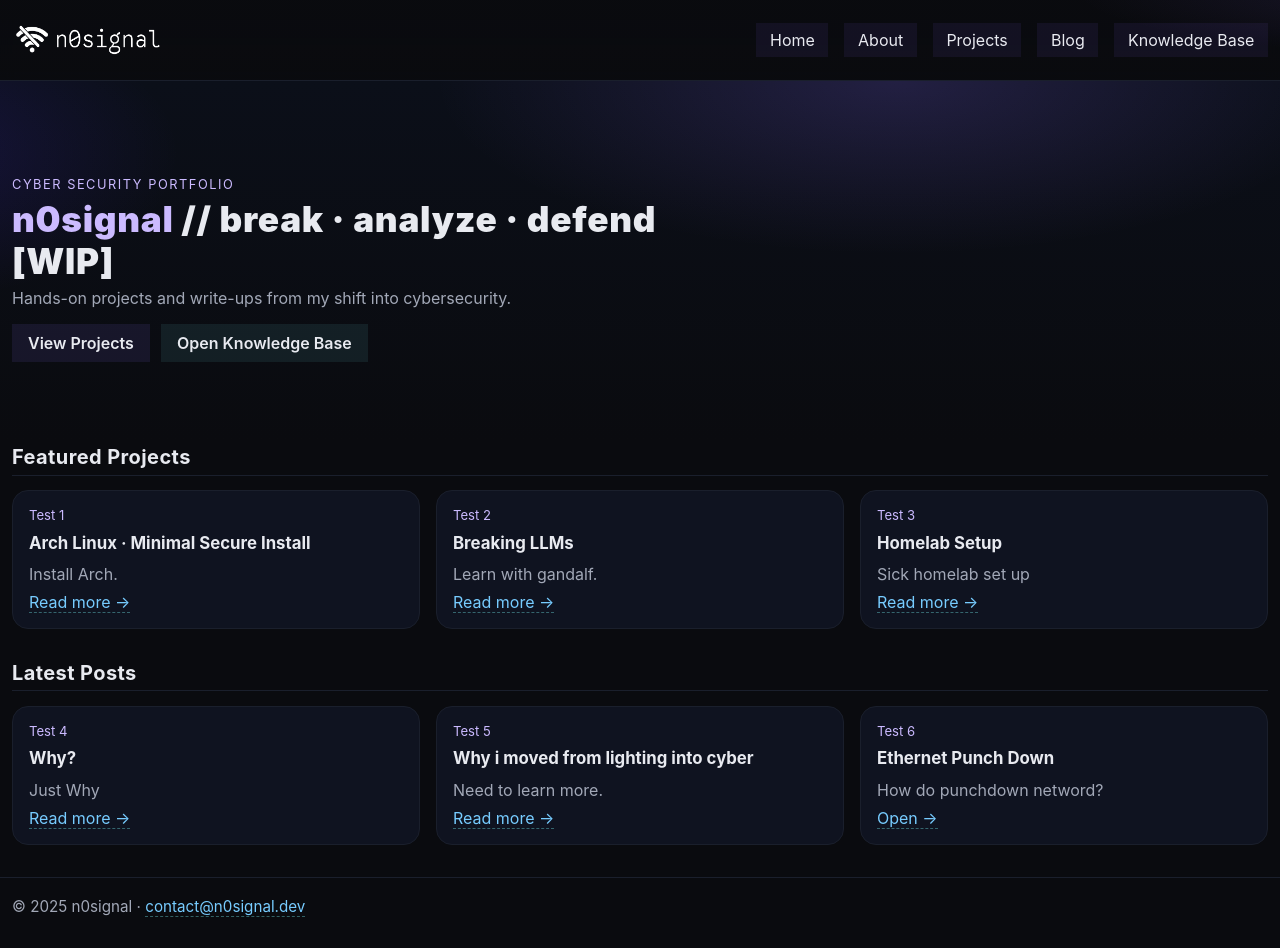
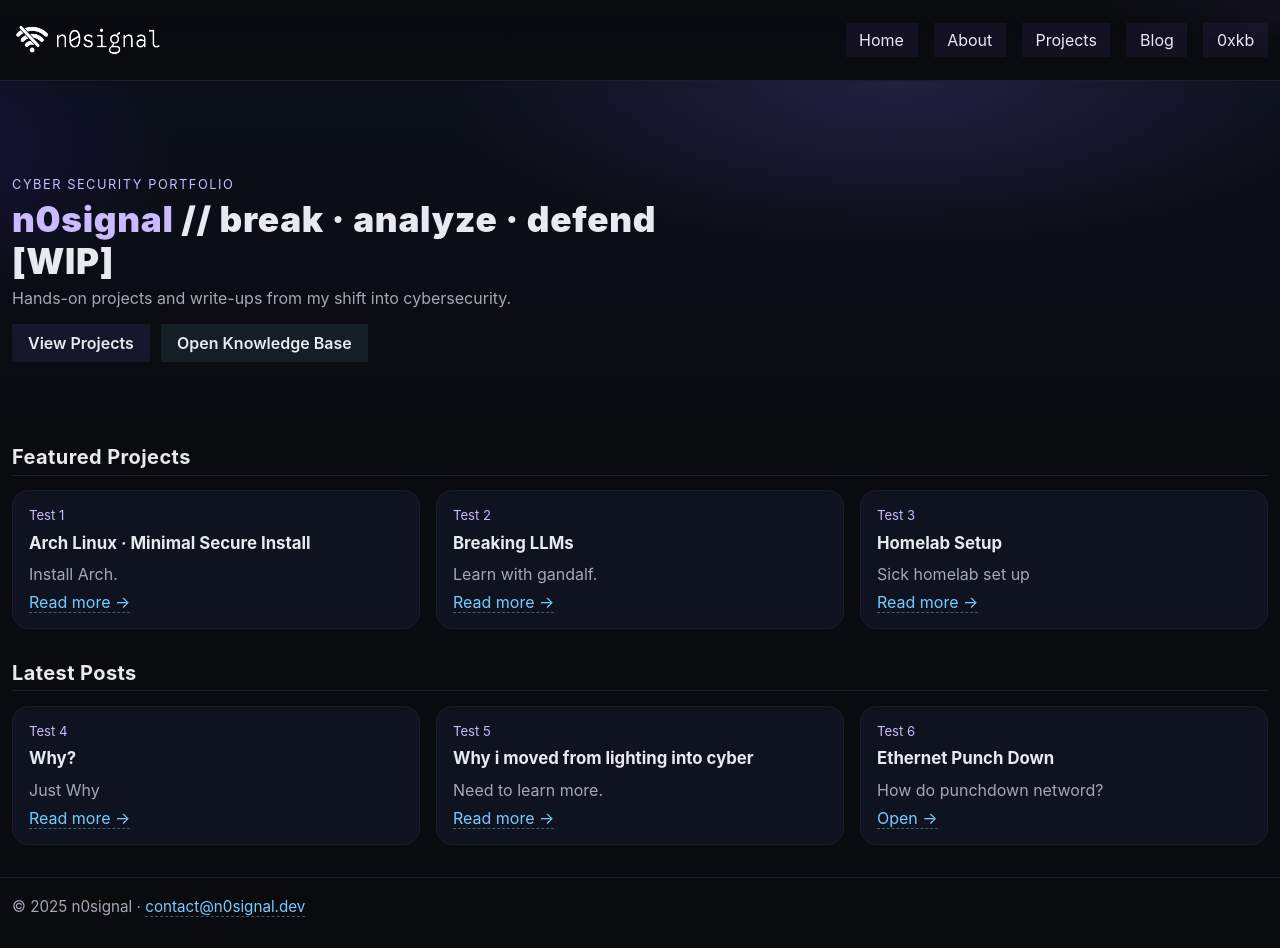
Before and after one commit to Kaninte/n0signal.dev, a Jekyll site: the page built from index.html, in a window 1280 px wide and 948 px high. Built offline with Jekyll 4.4.1, drawn with Linux system fonts in a browser that asks for light colours.

Commit message:
- relocated favicon - updated page titles - changed knowledge base title in header

```diff
--- a/_includes/header.html
+++ b/_includes/header.html
@@ -8,7 +8,7 @@
         <li><a href="/about" {% if page.url contains "/about" %}aria-current="page"{% endif %}>About</a></li>
         <li><a href="/projects" {% if page.url contains "/projects" %}aria-current="page"{% endif %}>Projects</a></li>
         <li><a href="/blog" {% if page.url contains "/blog" %}aria-current="page"{% endif %}>Blog</a></li>
-        <li><a href="https://0xkb.n0signal.dev">Knowledge&nbsp;Base</a></li>
+        <li><a href="https://0xkb.n0signal.dev">0xkb</a></li>
       </ul>
     </nav>
   </div>
--- a/_layouts/default.html
+++ b/_layouts/default.html
@@ -4,7 +4,7 @@
   <meta charset="utf-8">
   <meta name="viewport" content="width=device-width,initial-scale=1">
   <title>
-    {% if page.title %}{{ page.title }} — {% endif %}{{ site.title | default: "n0signal" }}
+    {% if page.title %}{{ page.title }} // {% endif %}{{ site.title | default: "n0signal" }}
   </title>
   <meta name="description" content="{{ page.description | default: site.description }}">
   <link rel="icon" href="/assets/logo.svg">
--- a/about.html
+++ b/about.html
@@ -1,6 +1,6 @@
 ---
 layout: default
-title: About
+title: about
 description: "About n0signal — background, journey, and focus."
 ---
 
--- a/blog/index.html
+++ b/blog/index.html
@@ -1,6 +1,6 @@
 ---
 layout: default
-title: Blog
+title: blog
 permalink: /blog/
 ---
 <section class="wrap">
--- a/index.html
+++ b/index.html
@@ -1,6 +1,6 @@
 ---
 layout: default
-title: n0signal — portfolio
+title: portfolio
 description: "Cyber Security Portfolio — projects, blog, and knowledge base."
 home_css: true
 ---
--- a/projects/index.html
+++ b/projects/index.html
@@ -1,6 +1,6 @@
 ---
 layout: default
-title: Projects
+title: projects
 permalink: /projects/
 ---
 <section class="wrap">
```
Also changed, not shown: assets/favicon.ico (renamed from favicon.ico).
